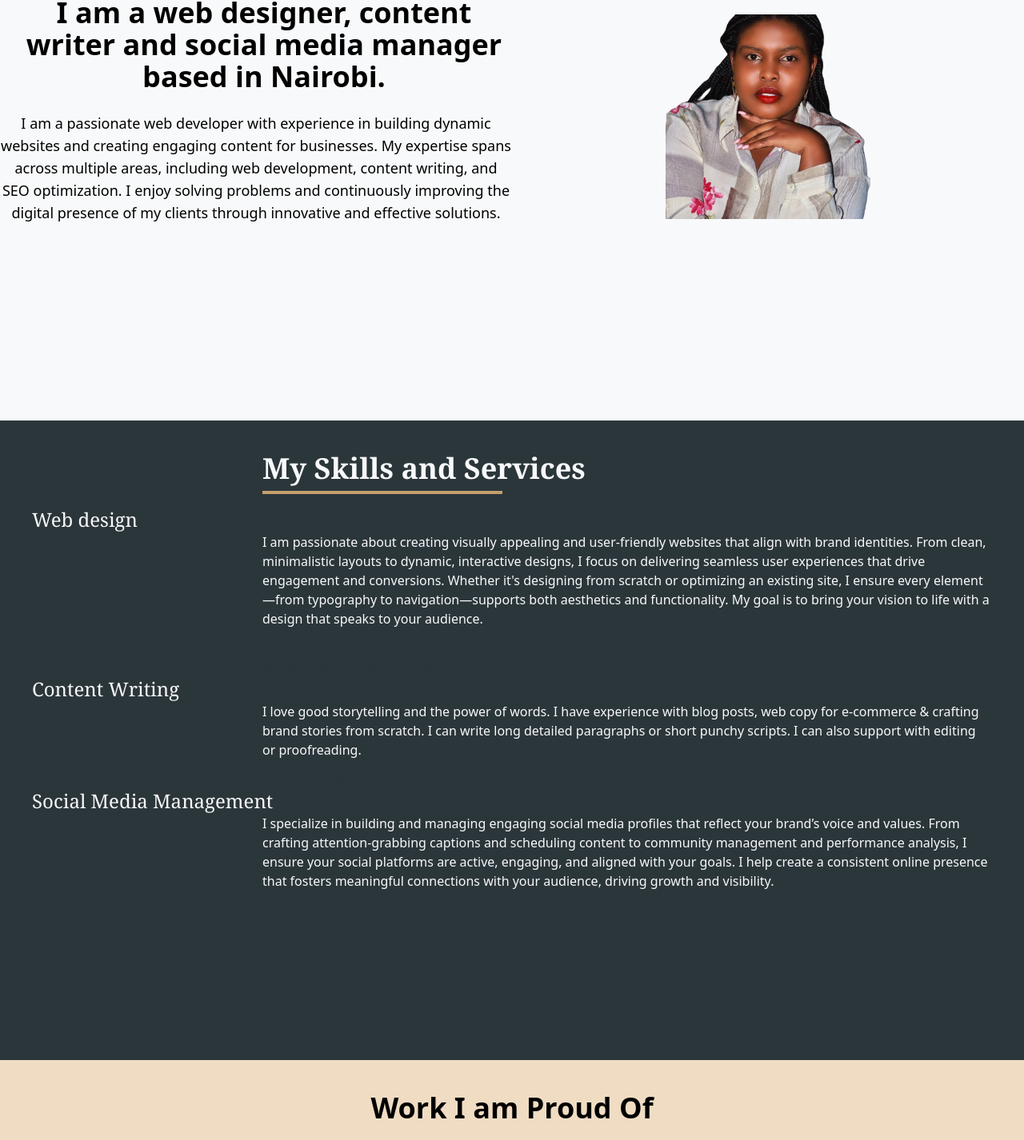
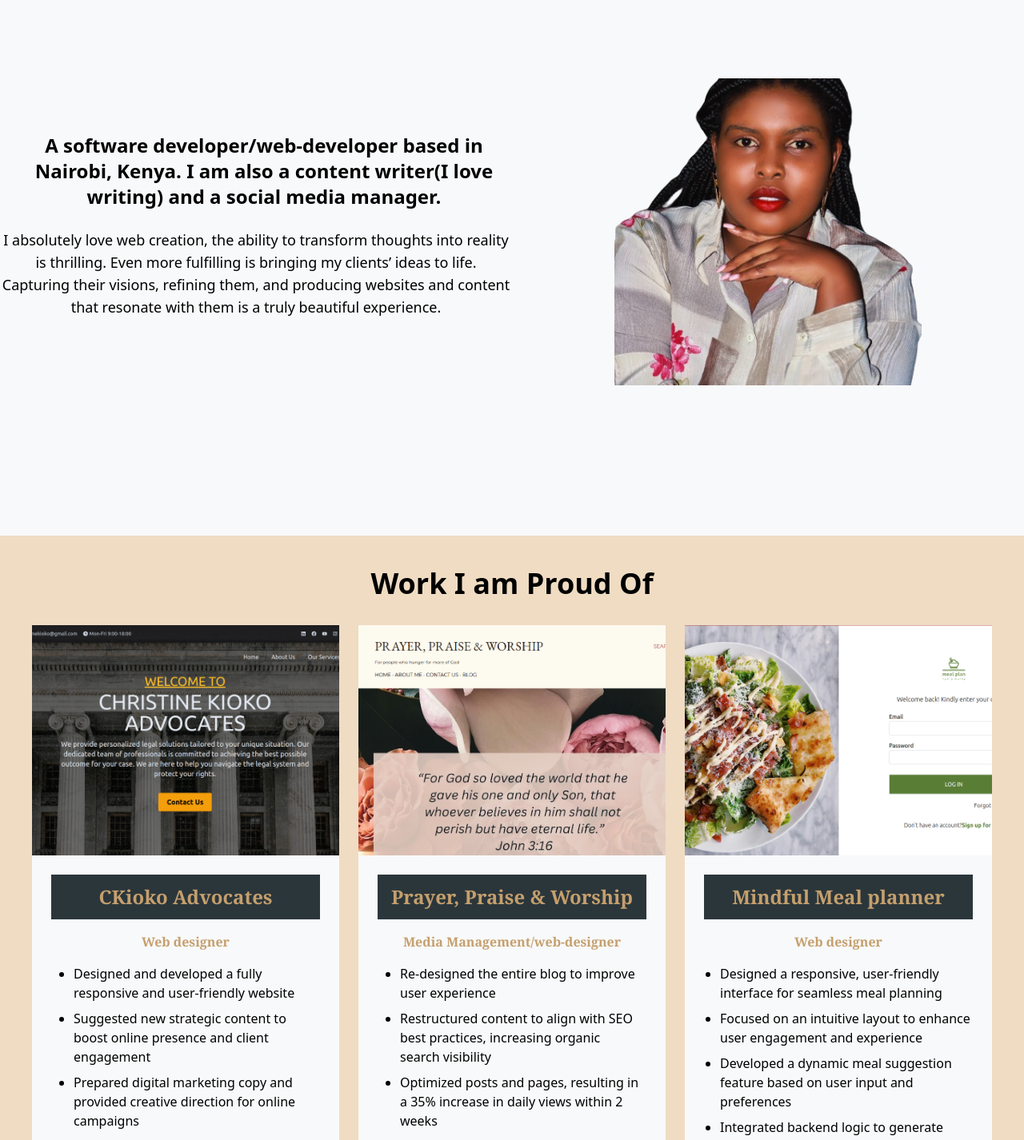
Before and after one commit to annakioko/My_Portfolio, a React (Vite) app: page / in a window 1280 px wide. Shown: the part 1166-2592 px from the top of the page at 80% size. Built offline with nearby package versions, Linux system fonts and the light colour scheme.

Commit message:
complete work

```diff
--- a/src/App.jsx
+++ b/src/App.jsx
@@ -6,6 +6,8 @@ import Prayerpraise from "./assets/Prayerpraise.png"
 import ckiokohome from "./assets/ckiokohome.png"
 import mealplanner from "./assets/mealplanner.png"
 import Hrhub from "./assets/Hrhub.png"
+import NukiBeauty from "./assets/NukiBeauty.png"
+import landingpage from "./assets/landingpage.png"
 
 const App = () => {
     const testimonials = [
@@ -45,7 +47,7 @@ const App = () => {
       >
         {" "}
         {/* Adjusted margin-bottom here */}
-        <h1 className="">Hello!</h1>
+        <h1 className="mt-36">Hello!</h1>
         <h2>I'm Anna.</h2>
         <hr className="border-suede w-1/2  border-4 mx-auto" />
         {/* Add your content here */}
@@ -59,17 +61,16 @@ const App = () => {
         {/* Adjusted padding-top here */}
         {/* Left side: Text */}
         <div className="md:w-1/2 text-left">
-          <h1 className="text-4xl font-bold mb-6 text-center ml-5">
-            I am a web designer, content writer and social media manager based
-            in Nairobi.
+          <h1 className="text-2xl font-bold mb-6 text-center ml-5">
+            A software developer/web-developer based in Nairobi, Kenya. I am
+            also a content writer(I love writing) and a social media manager.
           </h1>
           <p className="text-lg mb-4 text-center">
-            I am a passionate web developer with experience in building dynamic
-            websites and creating engaging content for businesses. My expertise
-            spans across multiple areas, including web development, content
-            writing, and SEO optimization. I enjoy solving problems and
-            continuously improving the digital presence of my clients through
-            innovative and effective solutions.
+            I absolutely love web creation, the ability to transform thoughts
+            into reality is thrilling. Even more fulfilling is bringing my
+            clients’ ideas to life. Capturing their visions, refining them, and
+            producing websites and content that resonate with them is a truly
+            beautiful experience.
           </p>
         </div>
         {/* Right side: Image */}
@@ -77,61 +78,9 @@ const App = () => {
           <img
             src={contact} // Correct usage of the imported image
             alt="Anna"
-            className="w-64 h-64 object-cover"
+            className="w-96 h-96 object-cover"
           />
         </div>
-      </div>
-
-      <div id="skills" className="min-h-screen  p-10 bg-blue text-white ">
-        <h1 className="text-4xl font-bold ml-72 font-serif">
-          My Skills and Services
-        </h1>
-        <hr className="border-suede w-1/4 ml-72 my-2 border-2 mb-3 " />
-        <h2 className="font-serif text-2xl mt-4"> Web design</h2>
-        <p className="ml-72 font-sans">
-          I am passionate about creating visually appealing and user-friendly
-          websites that align with brand identities. From clean, minimalistic
-          layouts to dynamic, interactive designs, I focus on delivering
-          seamless user experiences that drive engagement and conversions.
-          Whether it's designing from scratch or optimizing an existing site, I
-          ensure every element—from typography to navigation—supports both
-          aesthetics and functionality. My goal is to bring your vision to life
-          with a design that speaks to your audience.
-        </p>
-        <p className="ml-72 font-sans  mt-3 text-blue">
-          Great For: clients looking to enhance their online presence with
-          modern, responsive web designs that not only look great but also
-          perform exceptionally well.
-        </p>
-
-        <h2 className="font-serif text-2xl">Content Writing</h2>
-        <p className="ml-72 font-sans">
-          I love good storytelling and the power of words. I have experience
-          with blog posts, web copy for e-commerce & crafting brand stories from
-          scratch. I can write long detailed paragraphs or short punchy scripts.
-          I can also support with editing or proofreading.
-        </p>
-
-        <p className="ml-72 mt-3 text-blue font-sans">
-          Great For: clients who want on-going social support with community,
-          copy, and content creation.
-        </p>
-
-        <h2 className="font-serif text-2xl">Social Media Management</h2>
-        <p className="ml-72 font-sans">
-          I specialize in building and managing engaging social media profiles
-          that reflect your brand’s voice and values. From crafting
-          attention-grabbing captions and scheduling content to community
-          management and performance analysis, I ensure your social platforms
-          are active, engaging, and aligned with your goals. I help create a
-          consistent online presence that fosters meaningful connections with
-          your audience, driving growth and visibility.
-        </p>
-        <p className="ml-72 font-sans  mt-3 text-blue">
-          Great For: clients who want to grow their social media presence,
-          engage their audience, and ensure consistent, high-quality content
-          across platforms like Instagram, LinkedIn, and TikTok.
-        </p>
       </div>
 
       <div id="portfolio" className="min-h-screen p-10">
@@ -233,11 +182,22 @@ const App = () => {
                 Web designer
               </h3>
               <ul className="list-disc pl-5 space-y-2 mx-">
-                <li>Bullet point 1</li>
-                <li>Bullet point 2</li>
-                <li>Bullet point 3</li>
-                <li>Bullet point 4</li>
-                <li>Bullet point 5</li>
+                <li>
+                  Designed a responsive, user-friendly interface for seamless
+                  meal planning
+                </li>
+                <li>
+                  Focused on an intuitive layout to enhance user engagement and
+                  experience
+                </li>
+                <li>
+                  Developed a dynamic meal suggestion feature based on user
+                  input and preferences
+                </li>
+                <li>
+                  Integrated backend logic to generate personalized meal options
+                  for users
+                </li>
               </ul>
             </div>
           </div>
@@ -247,7 +207,7 @@ const App = () => {
             <img
               src={Hrhub}
               alt="Project 4"
-              className="w-full h-48 object-cover"
+              className="w-full h-72 object-cover"
             />
             <div className="p-6">
               <a
@@ -263,11 +223,18 @@ const App = () => {
                 Web developer
               </h3>
               <ul className="list-disc pl-5 space-y-2 mx-2">
-                <li>Bullet point 1</li>
-                <li>Bullet point 2</li>
-                <li>Bullet point 3</li>
-                <li>Bullet point 4</li>
-                <li>Bullet point 5</li>
+                <li>
+                  Developed the leave management feature, allowing employees to
+                  request leave through their dashboards
+                </li>
+                <li>
+                  Enabled admins to review, approve, or reject leave requests in
+                  real-time
+                </li>
+                <li>
+                  Ensured the leave management page was fully responsive for
+                  seamless access across devices
+                </li>
               </ul>
             </div>
           </div>
@@ -275,20 +242,37 @@ const App = () => {
           {/* Card 5 */}
           <div className="bg-white ">
             <img
-              src="https://via.placeholder.com/300"
+              src={landingpage}
               alt="Project 5"
-              className="w-full h-48 object-cover"
+              className="w-full h-72 object-cover"
             />
             <div className="p-6">
-              <h2 className="text-2xl font-bold mb-4 text-center">
-                Project Title 5
-              </h2>
+              <a href="#" target="_blank" rel="noopener noreferrer">
+                <h2 className="text-2xl font-serif font-bold mb-4 text-center bg-blue py-3 px-2 text-suede hover:scale-105">
+                  Eden-Oasis
+                </h2>
+                <h3 className="font-bold font-serif text-center text-suede mb-4">
+                  Web developer / in-progress
+                </h3>
+              </a>
               <ul className="list-disc pl-5 space-y-2 mx-2">
-                <li>Bullet point 1</li>
-                <li>Bullet point 2</li>
-                <li>Bullet point 3</li>
-                <li>Bullet point 4</li>
-                <li>Bullet point 5</li>
+                <li>
+                  Designing a serene and inviting landing page to showcase spa
+                  services and attract new clients
+                </li>
+                <li>
+                  Developing a responsive layout for smooth viewing on all
+                  devices
+                </li>
+                <li>
+                  Creating sections to highlight services, special offers, and
+                  client testimonials
+                </li>
+                <li>
+                  Crafting engaging calls-to-action to encourage bookings and
+                  inquiries
+                </li>
+                <li>Demo coming soon</li>
               </ul>
             </div>
           </div>
@@ -296,21 +280,103 @@ const App = () => {
           {/* Card 6 */}
           <div className="bg-white ">
             <img
-              src="https://via.placeholder.com/300"
+              src={NukiBeauty}
               alt="Project 6"
-              className="w-full h-48 object-cover"
+              className="w-full h-72 object-cover"
             />
             <div className="p-6">
-              <h2 className="text-2xl font-bold mb-4 text-center">
-                Project Title 6
-              </h2>
+              <a href="#" target="_blank" rel="noopener noreferrer">
+                <h2 className="text-2xl font-serif font-bold mb-4 text-center bg-blue py-3 px-2 text-suede hover:scale-105">
+                  Nuki-Beauty
+                </h2>
+                <h3 className="font-bold font-serif text-center text-suede mb-4">
+                  Web designer / in-progress
+                </h3>
+              </a>
               <ul className="list-disc pl-5 space-y-2 mx-2">
-                <li>Bullet point 1</li>
-                <li>Bullet point 2</li>
-                <li>Bullet point 3</li>
-                <li>Bullet point 4</li>
-                <li>Bullet point 5</li>
+                <li>
+                  Designing a user-friendly e-commerce platform for beauty and
+                  fashion products, including jewelry, handbags, and clothing
+                </li>
+                <li>
+                  Building secure checkout and payment integration for easy
+                  transactions
+                </li>
+                <li>
+                  Implementing a product categorization feature to enhance
+                  browsing experience
+                </li>
+                <li>
+                  Developing a responsive layout for seamless shopping on mobile
+                  and desktop
+                </li>
+                <li>Demo Coming Soon</li>
               </ul>
+            </div>
+          </div>
+        </div>
+      </div>
+
+      <div id="skills" className="min-h-screen p-10 bg-blue text-white">
+        <h1 className="text-4xl font-bold ml-72 font-serif">
+          My Skills and Services
+        </h1>
+        <hr className="border-suede w-1/4 ml-72 my-2 border-2 mb-3" />
+
+        <div className="ml-8">
+          {/* Web Design Section */}
+          <div className="flex flex-row mt-6">
+            <h2 className="font-serif text-2xl w-1/3">Web Design</h2>
+            <div className="w-2/3">
+              <p className="font-sans">
+                I craft stunning, user-friendly websites that not only captivate
+                your audience but also convert visitors into loyal customers. My
+                designs prioritize functionality, ensuring a seamless experience
+                across all devices.
+              </p>
+              <p className="text-brown font-sans mt-3">
+                Great For: Clients looking to enhance their online presence with
+                modern, responsive web designs that not only look great but also
+                perform exceptionally well.
+              </p>
+            </div>
+          </div>
+
+          {/* Content Writing Section */}
+          <div className="flex flex-row mt-6">
+            <h2 className="font-serif text-2xl w-1/3">Content Writing</h2>
+            <div className="w-2/3">
+              <p className="font-sans">
+                Words are powerful. I specialize in crafting compelling
+                narratives that resonate with your audience, driving engagement
+                and action. From blog posts to social media copy, I help you
+                connect authentically with your customers.
+              </p>
+              <p className="text-brown font-sans mt-3">
+                Great For: Clients who want ongoing support with community
+                management, copywriting, and content creation to keep their
+                audience engaged.
+              </p>
+            </div>
+          </div>
+
+          {/* Social Media Management Section */}
+          <div className="flex flex-row mt-6">
+            <h2 className="font-serif text-2xl w-1/3">
+              Social Media Management
+            </h2>
+            <div className="w-2/3">
+              <p className="font-sans">
+                I create and manage engaging social media profiles that reflect
+                your brand's voice and values. By strategically crafting content
+                and managing interactions, I foster a vibrant online community
+                that drives growth and loyalty.
+              </p>
+              <p className="text-brown font-sans mt-3">
+                Great For: Clients who want to grow their social media presence,
+                engage their audience, and ensure consistent, high-quality
+                content across platforms like Instagram, LinkedIn, and TikTok.
+              </p>
             </div>
           </div>
         </div>
@@ -414,7 +480,7 @@ const App = () => {
             <div className="flex justify-center">
               <button
                 type="submit"
-                className="bg-blue hover:bg-suede text-white font-bold py-3 px-4 rounded focus:outline-none focus:shadow-outline"
+                className="bg-suede hover:bg-suede text-white font-bold py-3 px-4 rounded focus:outline-none focus:shadow-outline"
               >
                 Send Message
               </button>
```
Also changed, not shown: src/assets/NukiBeauty.png (added), src/assets/landingpage.png (added).
